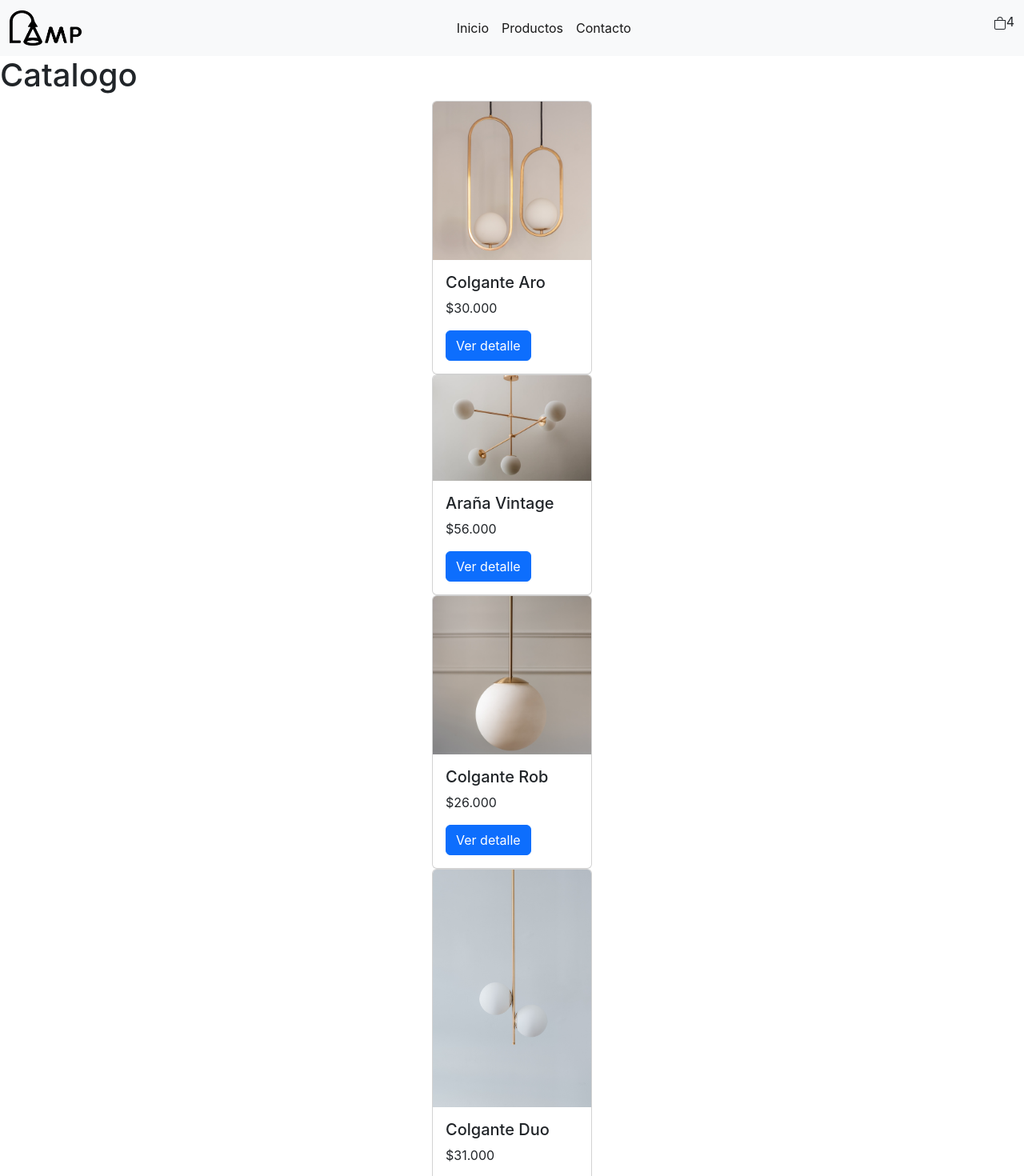
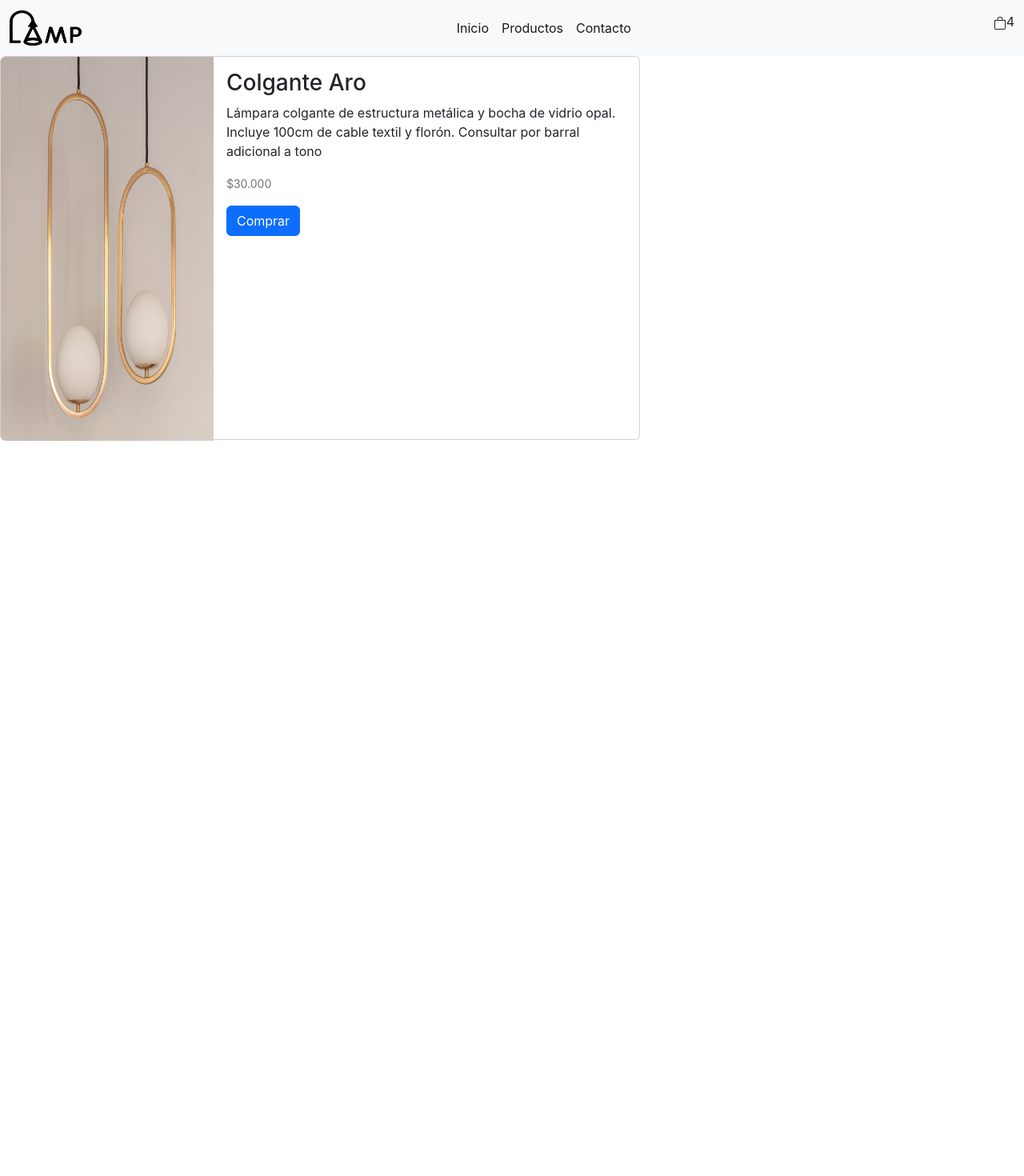
Before and after one commit to PabloBrowner/React-FinalProyectInCoderHouse-OnlineStore, a React (Create React App) app: page / in a window 1280 px wide. Shown: the top 1470 px of the page at 80% size. After the commit the page ends 800 px from the top, so only its background shows below. Built offline with nearby package versions, Linux system fonts and the light colour scheme.

Commit message:
"commit"

```diff
--- a/src/App.js
+++ b/src/App.js
@@ -3,6 +3,7 @@ import './App.css';
 import NavBar from './components/NavBar';
 import ItemListContainer from './components/ItemListContainer';
 import CartWidget from './components/CartWidget';
+import ItemDetailContainer from './components/ItemDetailConatiner';
 
 function App() {
 
@@ -12,9 +13,11 @@ function App() {
   return (
     <>
 
-      <NavBar CartWidget={CartWidget}/>
+    <NavBar CartWidget={CartWidget}/>
 
-      <ItemListContainer greeting={"Este es el catalogo de lamparas"}/>
+    {/*<ItemListContainer greeting={"Este es el catalogo de lamparas"}/>*/}
+
+    <ItemDetailContainer/>
     </>
   );
 }
--- /dev/null
+++ b/src/components/Item.jsx
@@ -0,0 +1,17 @@
+const Item = ({item}) => {
+    const{lampara, precio, img} = item;
+    return(
+        <div className="card" style={{width:"15rem"}}>
+            <img className="card-img-top" src={img} alt="Card image cap" />
+            <div className="card-body d-flex flex-column justify-content-center">
+                <h5 className="card-title">{lampara}</h5>
+                <p className="card-text">{precio}</p>
+                <a href="google.com" className="btn btn-primary">
+                    Ver producto
+                </a>
+            </div>
+        </div>
+    );
+};
+
+export default Item;
--- /dev/null
+++ b/src/components/ItemDetail.jsx
@@ -0,0 +1,24 @@
+const ItemDetail = ({items}) => {
+    const {lampara, precio, img, detalle} = items[0];
+    return (
+        <>
+        <div className="card mb-3" style={{width: "50rem", height: "30rem"}}>
+            <div className="row g-0">
+                <div className="col-md-4">
+                <img src={img} className="img-fluid rounded-start" style={{width: "50rem", height: "30rem"}}/>
+                </div>
+                <div className="col-md-8">
+                <div className="card-body">
+                    <h3 className="card-title">{lampara}</h3>
+                    <p className="card-text">{detalle}</p>
+                    <p className="card-text"><small className="text-muted">{precio}</small></p>
+                    <button className="btn btn-primary">Comprar</button>
+                </div>
+                </div>
+            </div>
+        </div>
+        </>
+    );
+}
+
+export default ItemDetail;
--- /dev/null
+++ b/src/components/ItemDetailConatiner.jsx
@@ -0,0 +1,31 @@
+import React, {useState, useEffect} from "react";
+import ItemDetail from "./ItemDetail"
+import details from "./utils/details.json"
+
+const ItemDetailContainer = () => {
+
+    const [items, setItems] = useState([]);
+
+    const promise = new Promise ( (resolve) => {
+        setTimeout( () => resolve(details), 2000);
+    });
+
+    useEffect(() => {
+        promise.then((res) => setItems(details));
+    },[]);
+
+    return (
+        <>
+        <div>
+        {items.map((item) => (
+                    <div key={item.id} className="col-sm">
+                        <ItemDetail items={items}/>
+                    </div>
+                ))}
+
+        </div>
+        </>
+     );
+}
+
+export default ItemDetailContainer;
--- a/src/components/ItemList.jsx
+++ b/src/components/ItemList.jsx
@@ -1,28 +1,17 @@
-import React from "react";
+import Item from "./Item";
 
-function ItemList (props) {
-    console.log("Render ItemList", props.items)
+const ItemList = ({items}) => {
     return(
-        <>
-        <h1>Catalogo</h1>
-        {
-            props.items.map(
-                cadaItem => {
-                return <div key={cadaItem.id} className="d-flex justify-content-evenly">
-                    <div className="card " style={{width: 200}}>
-                        <img src={cadaItem.img} className="card-img-top" alt="..."/>
-                        <div className="card-body">
-                            <h5 className="card-title">{cadaItem.lampara}</h5>
-                            <p className="card-text">{cadaItem.precio}</p>
-                            <a href="#" className="btn btn-primary">Ver detalle</a>
-                        </div>
+        <div className="container">
+            <div className="row">
+                {items.map((item) => (
+                    <div key={item.id} className="col-sm">
+                        <Item item={item}/>
                     </div>
-                </div>
-                }
-            )
-        }
-        </>
+                ))}
+            </div>
+        </div>
     );
-}
+};
 
-export default ItemList
+export default ItemList;
--- a/src/components/ItemListContainer.jsx
+++ b/src/components/ItemListContainer.jsx
@@ -1,70 +1,25 @@
 import React, {useState, useEffect} from "react";
 import ItemList from "./ItemList";
+import data from "./utils/data.json"
 
-const ItemListContainer = (props) => {
-
-    const ItemsDatabase = [{
-        id: 1,
-        lampara: "Colgante Aro",
-        precio: "$30.000",
-        img: "/img/foto1.jpg"
-    }, {
-        id: 2,
-        lampara: "Araña Vintage",
-        precio: "$56.000",
-        img: "/img/foto2.jpg"
-    }, {
-        id: 3,
-        lampara: "Colgante Rob",
-        precio: "$26.000",
-        img: "/img/foto3.jpg"
-    }, {
-        id: 4,
-        lampara: "Colgante Duo",
-        precio: "$31.000",
-        img: "/img/foto4.jpg"
-    }, {
-        id: 5,
-        lampara: "Velador Aro",
-        precio: "$29.000",
-        img: "/img/foto5.jpg"
-    }, {
-        id: 6,
-        lampara: "Leia",
-        precio: "$27.000",
-        img: "/img/foto6.jpg"
-    }];
+const ItemListContainer = () => {
 
     const [items, setItems] = useState([]);
 
-    console.log("Render itemlistcontainer");
-    console.log(items);
+    const promise = new Promise ( (resolve) => {
+        setTimeout( () => resolve(data), 2000); //Esto se hace para simular el retraso
+    });
 
-    useEffect(
-        () => {
-                //Promesa
-                let promiseItems = new Promise( (resolve, reject) => {
-                    setTimeout(
-                        () => {
-                            resolve(ItemsDatabase);
-                        },
-                    2000);
-                });
-
-                //Cuando se cumpla la promesa
-                promiseItems.then(
-                    (respuesta) => {
-                        setItems(ItemsDatabase);
-                    }
-                );
-        },
-        []
-    );
-
-
+    useEffect(() => {
+        promise.then((res) => setItems(data)); //Esto se hace para simular el retraso
+    },[]);
 
     return (
-        <ItemList items={items}/>
+        <>
+        <div className="mt-5">
+            <ItemList items={items}/>
+        </div>
+        </>
      );
 }
 
--- /dev/null
+++ b/src/components/utils/data.json
@@ -0,0 +1,38 @@
+[
+    {
+        "id": 1,
+        "lampara": "Colgante Aro",
+        "precio": "$30.000",
+        "img": "/img/foto1.jpg"
+    },
+    {
+        "id": 2,
+        "lampara": "Araña Vintage",
+        "precio": "$56.000",
+        "img": "/img/foto2.jpg"
+    },
+    {
+        "id": 3,
+        "lampara": "Colgante Rob",
+        "precio": "$26.000",
+        "img": "/img/foto3.jpg"
+    },
+    {
+        "id": 4,
+        "lampara": "Colgante Duo",
+        "precio": "$31.000",
+        "img": "/img/foto4.jpg"
+    },
+    {
+        "id": 5,
+        "lampara": "Velador Aro",
+        "precio": "$29.000",
+        "img": "/img/foto5.jpg"
+    },
+    {
+        "id": 6,
+        "lampara": "Leia",
+        "precio": "$27.000",
+        "img": "/img/foto6.jpg"
+    }
+]
--- /dev/null
+++ b/src/components/utils/details.json
@@ -0,0 +1,9 @@
+[
+    {
+        "id": 1,
+        "lampara": "Colgante Aro",
+        "precio": "$30.000",
+        "img": "/img/foto1.jpg",
+        "detalle": "Lámpara colgante de estructura metálica y bocha de vidrio opal. Incluye 100cm de cable textil y florón. Consultar por barral adicional a tono"
+    }
+]
```
